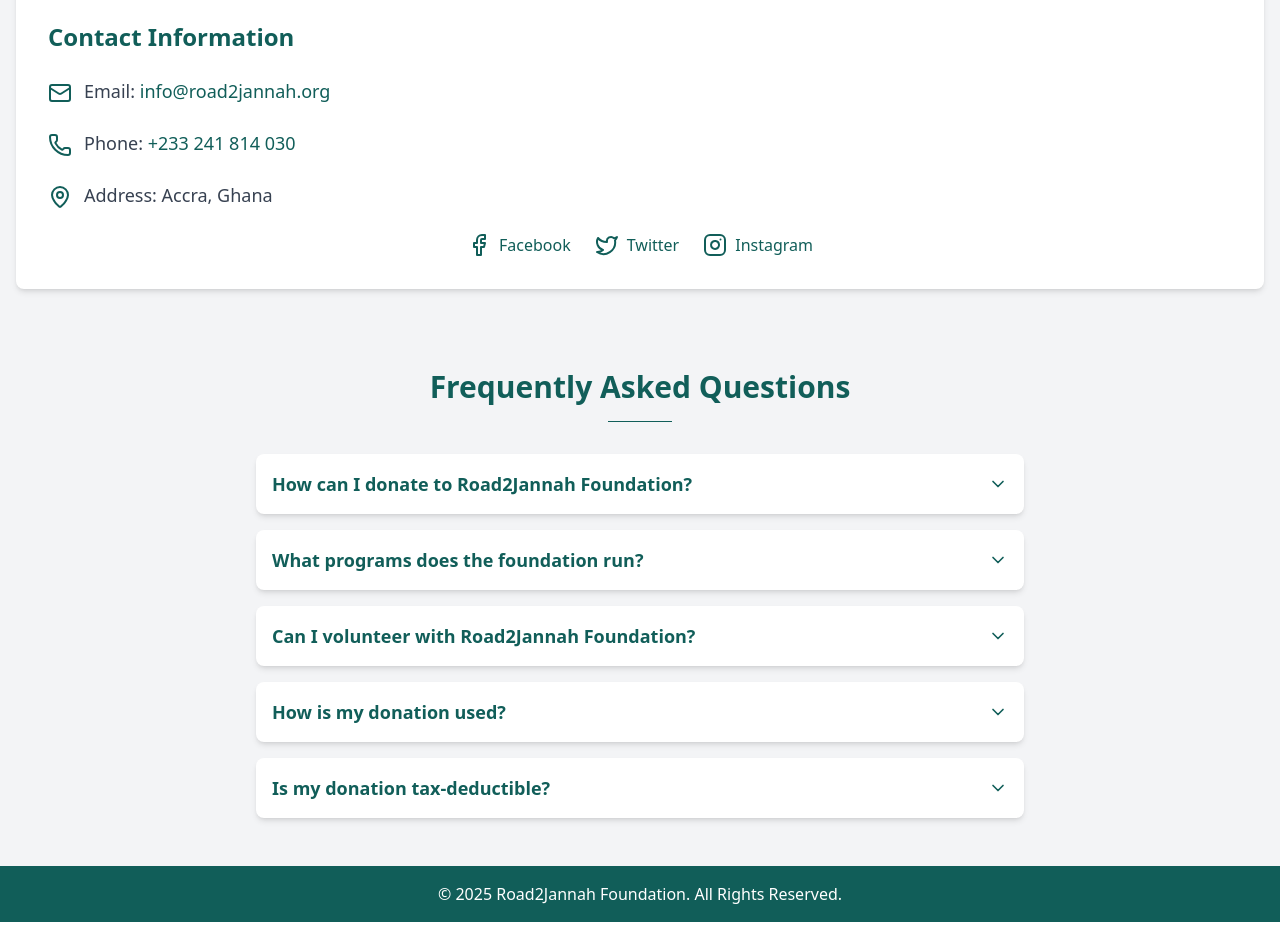
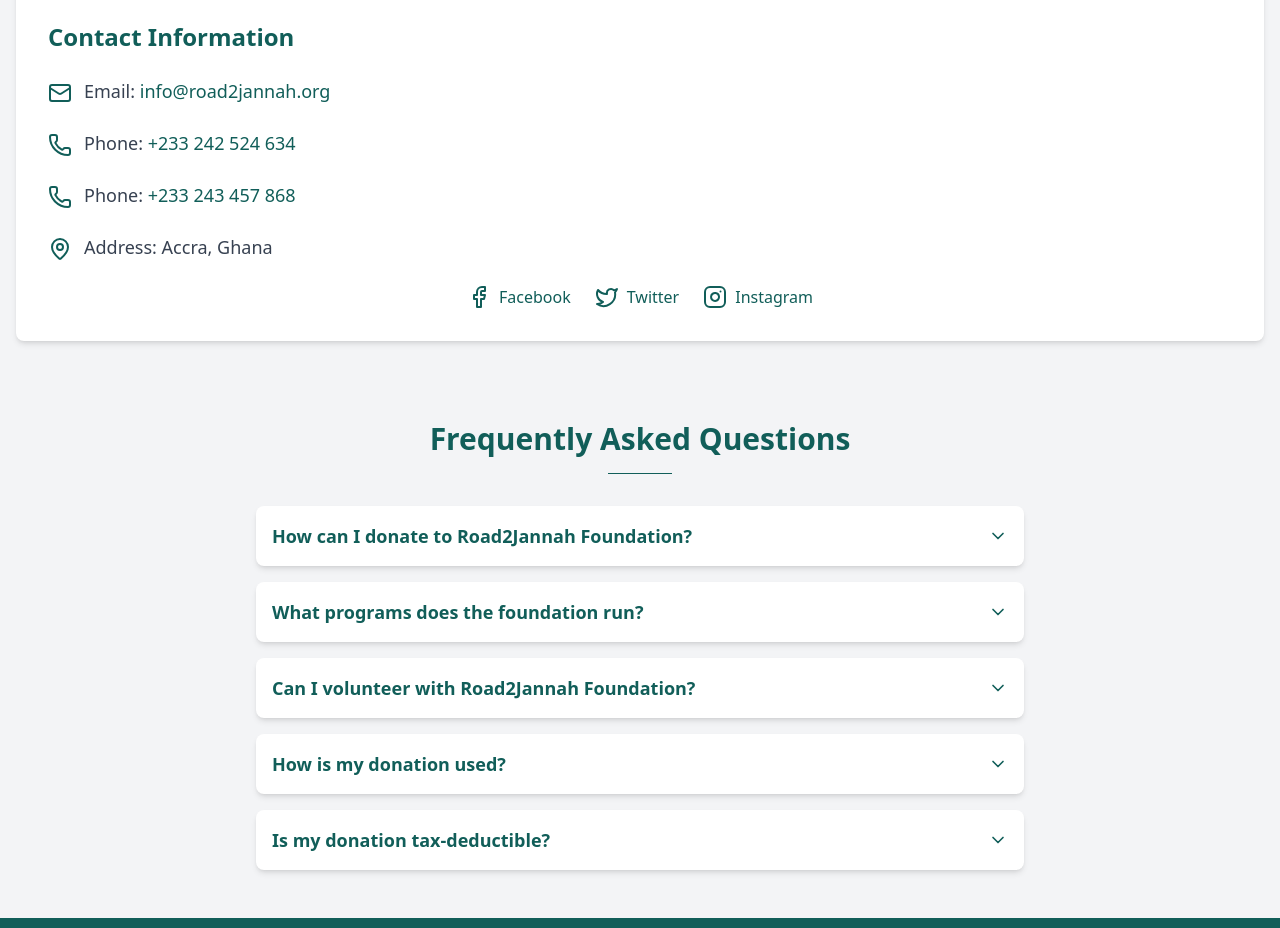
Before and after one commit to pynotech-solution/road_2jannah_website, a React (Vite) app: page / in a window 1280 px wide. Shown: the part 4880-5808 px from the top of the page. Built offline with nearby package versions, Linux system fonts and the light colour scheme.

Commit message:
CONTACT DETAILS

```diff
--- a/src/Components/Contact.jsx
+++ b/src/Components/Contact.jsx
@@ -29,7 +29,13 @@ function Contact({ openContactModal }) {
             <div className="flex items-start">
               <Phone className="w-6 h-6 text-teal-800 mr-3 mt-1" />
               <p className="text-gray-700 text-lg">
-                Phone: <a href="tel:+233241814030" className="text-teal-800 hover:text-teal-600 transition duration-300">+233 241 814 030</a>
+                Phone: <a href="tel:+233242524634" className="text-teal-800 hover:text-teal-600 transition duration-300">+233 242 524 634</a>
+              </p>
+            </div>
+            <div className="flex items-start">
+              <Phone className="w-6 h-6 text-teal-800 mr-3 mt-1" />
+              <p className="text-gray-700 text-lg">
+                Phone: <a href="tel:+233243457868" className="text-teal-800 hover:text-teal-600 transition duration-300">+233 243 457 868</a>
               </p>
             </div>
             <div className="flex items-start">
@@ -38,7 +44,7 @@ function Contact({ openContactModal }) {
             </div>
             <div className="flex items-center justify-center space-x-6">
               <a
-                href="https://facebook.com/road2jannah"
+                href="https://web.facebook.com/share/g/1AfLiVRSXB/"
                 target="_blank"
                 rel="noopener noreferrer"
                 className="group text-teal-800 hover:text-teal-600 transition duration-300 hover:scale-110 flex items-center"
@@ -56,7 +62,7 @@ function Contact({ openContactModal }) {
                 Twitter
               </a>
               <a
-                href="https://instagram.com/road2jannah"
+                href="https://www.instagram.com/r2joutreach22?utm_source=ig_web_button_share_sheet&igsh=ZDNlZDc0MzIxNw=="
                 target="_blank"
                 rel="noopener noreferrer"
                 className="group text-teal-800 hover:text-teal-600 transition duration-300 hover:scale-110 flex items-center"
```
